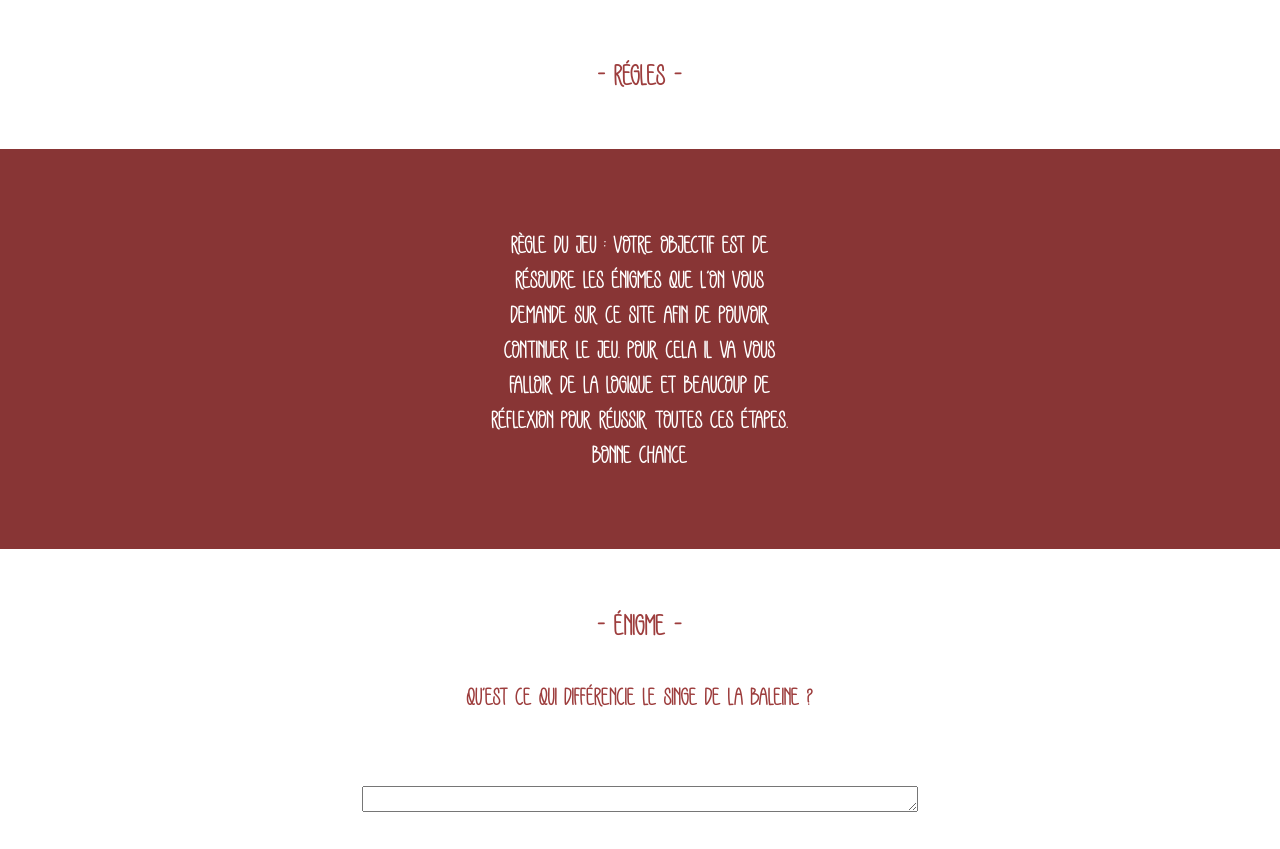
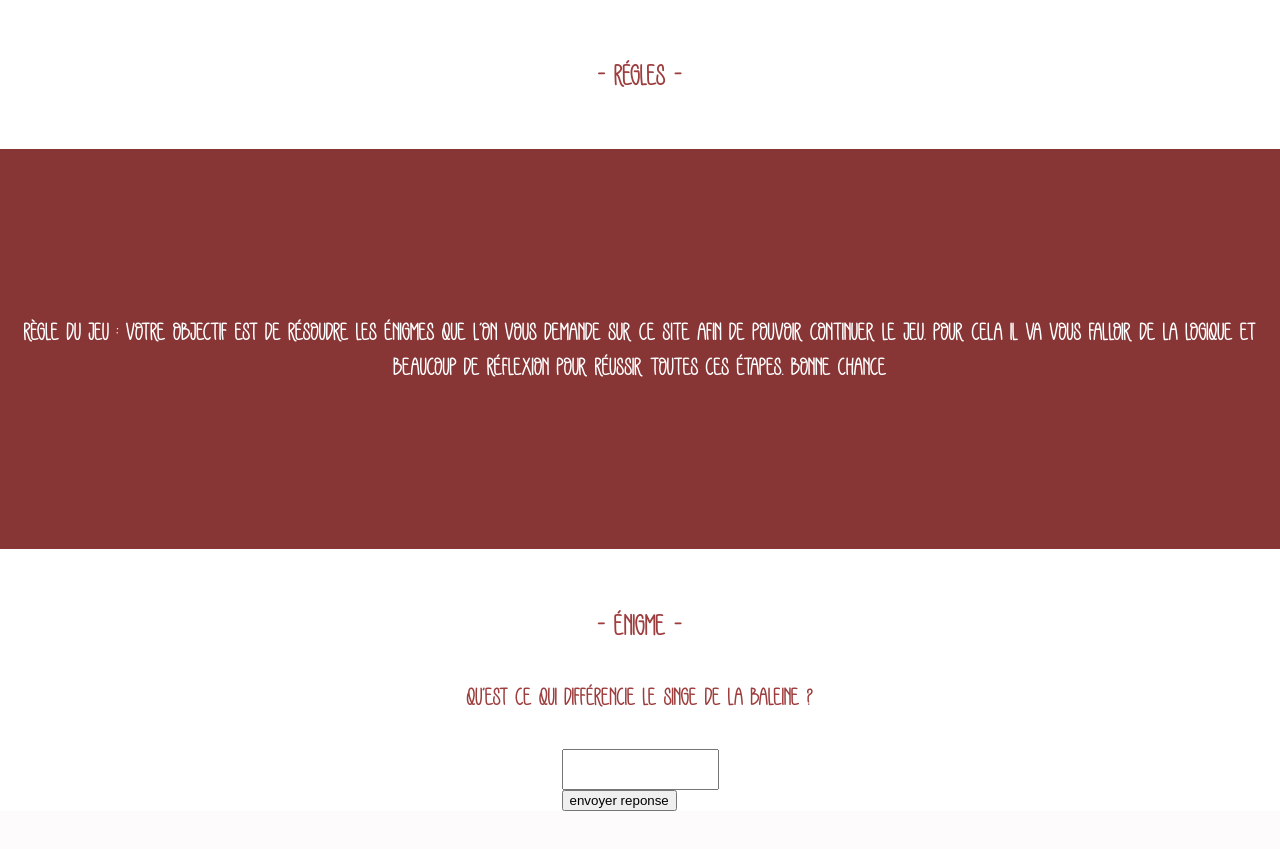
Before and after one commit to Dxvy/Challenge48H, a PHP site: page /html/index.html in a window 1280 px wide. Shown: the part 103-952 px from the top of the page. After the commit the page ends 914 px from the top, so only its background shows below. Run offline with PHP 8.4, Linux system fonts and the light colour scheme.

```diff
--- a/style.css
+++ b/css/style.css
@@ -77,8 +77,8 @@ body {
     background: radial-gradient(circle at 50% 50%,
     rgb(115, 44, 44) 0%,
     rgb(157, 61, 61) 15%,
-      rgb(157, 61, 61) 30%,
-      rgb(136, 53, 53) 45%);
+    rgb(157, 61, 61) 30%,
+    rgb(136, 53, 53) 45%);
     background-size: 400% 400%;
     animation: move 7s ease-in-out infinite;
   }
@@ -95,8 +95,6 @@ body {
     display: flex;
     justify-content: center;
     align-items: center;
-    width: 300px;
-    height: 300px;
     color: white;
     font-size: 25px;
     font-family: "Police1";
@@ -106,8 +104,6 @@ body {
 
   .fond{
     display: flex;
-    height: 100px;
-    width: 100%;
     align-items: center;
     justify-content: center;
   }
--- /dev/null
+++ b/html/index.html
@@ -0,0 +1,46 @@
+<!DOCTYPE html>
+<html lang="en">
+
+<head>
+    <meta charset="UTF-8">
+    <meta http-equiv="X-UA-Compatible" content="IE=edge">
+    <meta name="viewport" content="width=device-width, initial-scale=1.0">
+    <link rel="stylesheet" href="../css/style.css">
+    <title>Challenge 48h</title>
+</head>
+
+<body>
+
+    <header>
+        <div class="ban">
+            <p class="title">GROUPE 10 - START</p>
+        </div>
+    </header>
+
+    <div class="line"></div>
+
+
+    <div class="ban2">
+        <p class="title2">- RÉGLES -</p>
+    </div>
+
+    <div class="animated-background">
+        <p class="txt">RÈGLE DU JEU : VOTRE OBJECTIF EST DE RÉSOUDRE LES ÉNIGMES QUE L'ON VOUS DEMANDE SUR CE SITE AFIN
+            DE POUVOIR CONTINUER LE JEU.
+            POUR CELA IL VA VOUS FALLOIR DE LA LOGIQUE ET BEAUCOUP DE RÉFLEXION POUR RÉUSSIR TOUTES CES ÉTAPES. BONNE
+            CHANCE</p>
+    </div>
+
+    <div class="ban3">
+        <p class="title2">- ÉNIGME -</p>
+        <p class="txt3">QU'EST CE QUI DIFFÉRENCIE LE SINGE DE LA BALEINE ?</p>
+    </div>
+
+    <div class="fond">
+        <form action="/" method="POST">
+            <input type="text" class="txt"></input>
+            <input type="submit" value="envoyer reponse" >
+        </form>
+    </div>
+</body>
+</html>
--- a/index.html
+++ /dev/null
@@ -1,40 +0,0 @@
-<!DOCTYPE html>
-<html lang="en">
-<head>
-    <meta charset="UTF-8">
-    <meta http-equiv="X-UA-Compatible" content="IE=edge">
-    <meta name="viewport" content="width=device-width, initial-scale=1.0">
-    <link rel="stylesheet" href="./style.css">
-    <title>Challenge 48h</title>
-</head>
-<body>
-
-<header>
-    <div class="ban">
-        <p class="title">GROUPE 10 - START</p>
-    </div>
-</header>
-
-<div class="line"></div>
-
-
-<div class="ban2">
-    <p class="title2">- RÉGLES -</p>
-</div>
-
-<div class="animated-background">
-    <p class="txt">RÈGLE DU JEU : VOTRE OBJECTIF EST DE RÉSOUDRE LES ÉNIGMES QUE L'ON VOUS DEMANDE SUR CE SITE AFIN DE POUVOIR CONTINUER LE JEU.
-        POUR CELA IL VA VOUS FALLOIR DE LA LOGIQUE ET BEAUCOUP DE RÉFLEXION POUR RÉUSSIR TOUTES CES ÉTAPES. BONNE CHANCE</p>
-</div>
-
-<div class="ban3">
-    <p class="title2">- ÉNIGME -</p>
-    <p class="txt3">QU'EST CE QUI DIFFÉRENCIE LE SINGE DE LA BALEINE ?</p>
-</div>
-
-<div class="fond">
-    <textarea class="txtt"></textarea>
-</div>
-
-</body>
-</html>
```
Also changed, not shown: css/fonts/Better Together.otf (renamed from fonts/Better Together.otf), css/fonts/PISANG KEJU.otf (renamed from fonts/PISANG KEJU.otf), 2 other files.
